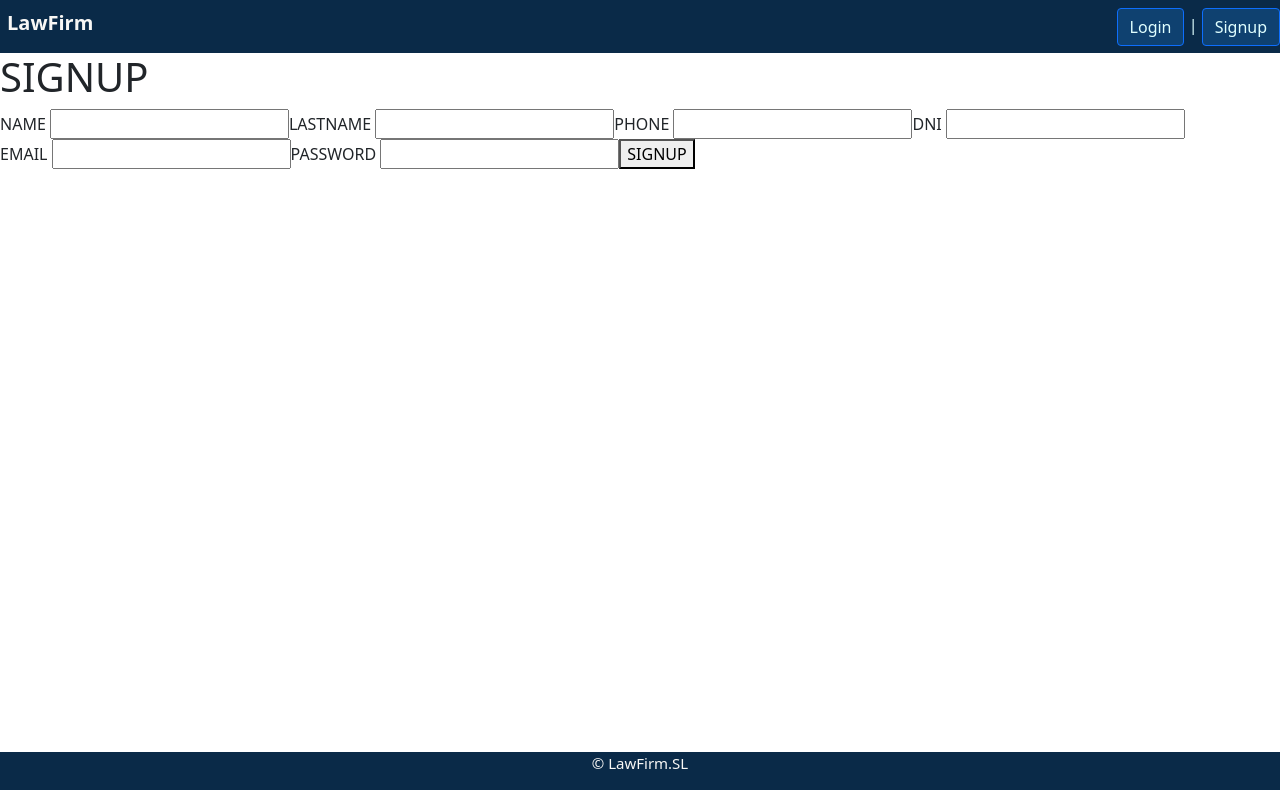
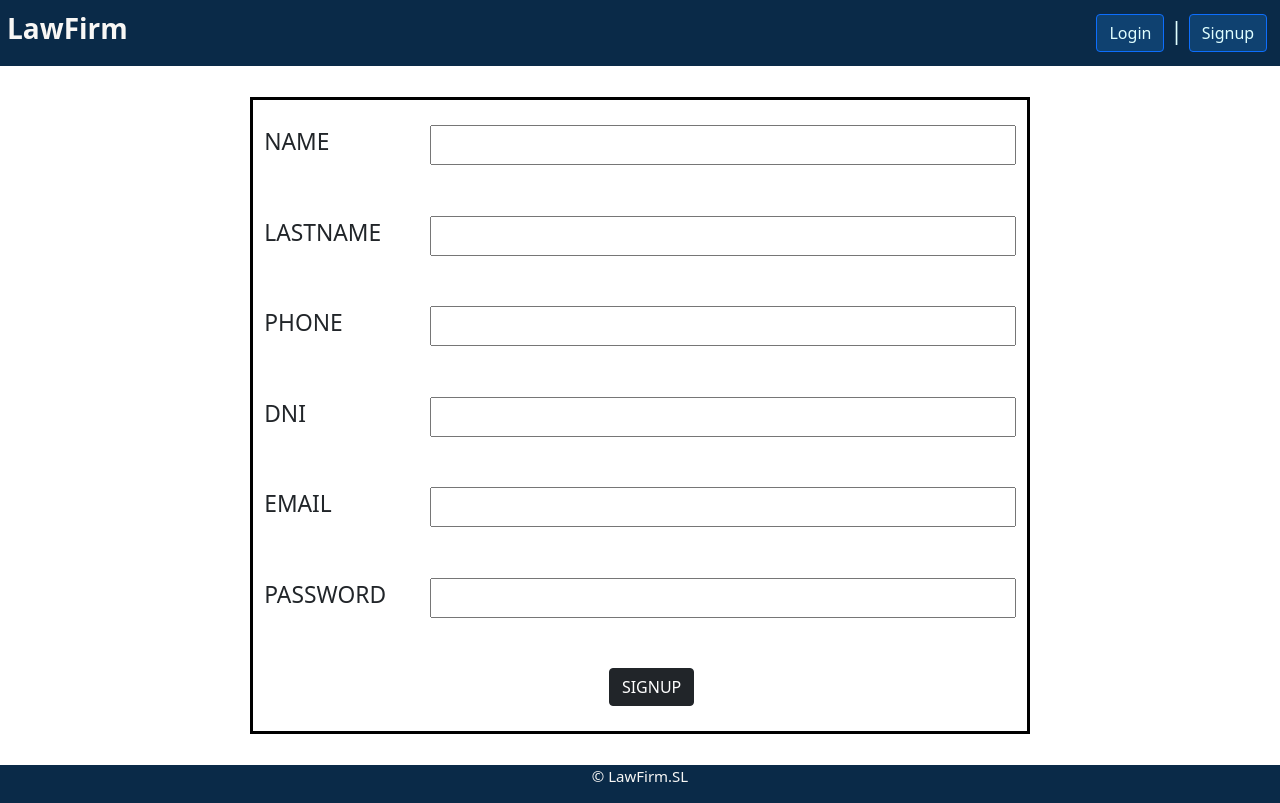
Before and after one commit to JeniferCB/LawFirm-Frontend, a Vue app in the folder vueLawFirm/: page /signup in a window 1280 px wide. Built offline with nearby package versions, Linux system fonts and the light colour scheme.

Commit message:
SECOND COMMIT Queda por perfilar Signup y Login. Hemos finalizado el estilado de los mismos.

```diff
--- a/vueLawFirm/package.json
+++ b/vueLawFirm/package.json
@@ -10,6 +10,7 @@
   "dependencies": {
     "axios": "^1.1.3",
     "bootstrap": "^5.2.2",
+    "mitt": "^3.0.0",
     "vue": "^3.2.41",
     "vue-router": "^4.1.5"
   },
--- a/vueLawFirm/src/App.vue
+++ b/vueLawFirm/src/App.vue
@@ -41,6 +41,7 @@ export default {
 <style scoped>
 .app {
     height: 95vh ;
+    font-size: calc(10px + 1vw);
 }
 .body  {
     overflow-y: scroll;
--- a/vueLawFirm/src/components/HeaderFirm.vue
+++ b/vueLawFirm/src/components/HeaderFirm.vue
@@ -49,14 +49,14 @@ export default {
 .navigation {
     display: flex;
     width: 100%;
-    height: 7%;
+    height: calc(7% + 1vw);
     background-color:rgb(10, 42, 72);
     justify-content: space-between;
     align-items: center;
 }
 
 .title1 {
-    font-size: 20px;
+    font-size: calc(20px + 1vh);
 
     font-style: normal;
     font-weight: bold;
@@ -66,14 +66,16 @@ export default {
 }
 
 .btn-primary {
-    height: 100% !important;
+    height: calc(80% + 1vh) !important;
     text-align: center;
     background-color:rgb(15, 65, 112) ;
-
     color: lightcyan;
 }
 .testlog{
     color:lightcyan;
 
 }
+nav {
+    margin-right: 1%;
+}
 </style>
--- a/vueLawFirm/src/main.js
+++ b/vueLawFirm/src/main.js
@@ -1,11 +1,12 @@
 import { createApp } from 'vue'
 import App from './App.vue'
 import router from './router'
+import mitt from 'mitt'
 
-
-
+const emitter = mitt()
 const app = createApp(App)
 
 app.use(router)
 
+app.config.globalProperties.emitter  = emitter
 app.mount('#app')
--- a/vueLawFirm/src/views/LoginView.vue
+++ b/vueLawFirm/src/views/LoginView.vue
@@ -1,15 +1,18 @@
 <template>
     <div class="format">
         <div class="login">
-            <div >
-                 EMAIL
+            <div>
+                <label>EMAIL</label>
                 <input class="email" type="email" v-model="newUser.email" />
             </div>
-            <div >
-                 PASSWORD
+            <div>
+                <label>PASSWORD</label>
                 <input class="pass" type="password" @keydown.prevent.enter="loginUser()" v-model="newUser.password" />
             </div>
-            <button @click.prevent="loginUser()">LOGIN</button>
+
+            <div class="button">
+                <button class="btn btn-dark" @click.prevent="loginUser()">LOGIN</button>
+            </div>
         </div>
     </div>
 
@@ -48,20 +51,37 @@ export default {
     align-items: center;
     justify-content: center;
 }
+
 .login {
     border: 3px solid black;
-    height: 30%;
-    width: 40%;
+    height: calc(40% + 1vh);
+    width: calc(60% + 1vw);
     display: flex;
     flex-direction: column;
     justify-content: space-around;
 }
+label{
+    margin-left: 1.5%;
+}
+
 .email {
     margin-left: 10%;
     width: 70%;
 }
+
 .pass {
-    margin-left: 3%;
+    margin-left: 2.5%;
     width: 50%;
 }
+
+.btn-dark {
+    width: calc( 20% + 1vw);
+    font-size: calc( 5px + 1vw);
+
+}
+.button{
+    width:100%;
+    display:flex;
+    justify-content: center;
+}
 </style>
--- a/vueLawFirm/src/views/SignupView.vue
+++ b/vueLawFirm/src/views/SignupView.vue
@@ -1,36 +1,35 @@
 <template>
-    <main>
-      <h1>SIGNUP</h1>
-      <form class="form">
-        <label>
-        NAME
+    <div class="format">
+        <div class="form">
+            <div>
+                <label>NAME</label>
                 <input type="text" v-model="newUser.name" />
-      </label>
-      <label>
-        LASTNAME
-        <input type="text" v-model="newUser.surname"/>
-      </label>
-      <label>
-        PHONE
-        <input type="text" v-model="newUser.phone"/>
-      </label>
-      <label>
-        DNI
-        <input type="text" v-model="newUser.identification"/>
-      </label>
-      <label>
-        EMAIL
-        <input type="email" v-model="newUser.email"/>
-      </label>
-
-      <label>
-        PASSWORD
+            </div>
+            <div>
+                <label>LASTNAME</label>
+                <input type="text" v-model="newUser.surname" />
+            </div>
+            <div>
+                <label>PHONE</label>
+                <input type="text" v-model="newUser.phone" />
+            </div>
+            <div>
+                <label>DNI</label>
+                <input type="text" v-model="newUser.identification" />
+            </div>
+            <div>
+                <label>EMAIL</label>
+                <input type="email" v-model="newUser.email" />
+            </div>
+            <div>
+                <label>PASSWORD</label>
                 <input type="password" v-model="newUser.password" />
-      </label>
-
-      <button @click.prevent="signupUser()">SIGNUP</button>
-    </form>
-  </main>
+            </div>
+            <div class="register">
+                <button class="btn btn-dark" @click.prevent="signupUser()">SIGNUP</button>
+            </div>
+        </div>
+    </div>
 </template>
 
 <script>
@@ -42,10 +41,11 @@ export default {
             newUser: {
                 name: '',
                 lastname: '',
-        phone:'',
+                phone: '',
                 dni: '',
                 email: '',
-        password: ''
+                password: '',
+                rol: 'client'
             }
         }
     },
@@ -61,4 +61,33 @@ export default {
 </script>
 
 <style>
+.format {
+    height: 100%;
+    width: 100%;
+    display: flex;
+    align-items: center;
+    justify-content: center;
+}
+.form {
+    display: flex;
+    flex-direction: column;
+    height: calc(90% + 1vh);
+    width: calc(60% + 1vw);
+    border: 3px solid black;
+    justify-content: space-around;
+}
+.form div{
+    margin: 1.5%;
+    display: flex;
+    justify-content: space-between;
+}
+.form div input{
+    width: 78%;
+}
+.form .register{
+    width: 100%;
+    display: flex;
+    justify-content: center;
+    font-size: calc( 5px + 1vw);
+}
 </style>
```
Also changed, not shown: 1 other file (tests, documents, lock files or other folders). Lines whose indentation alone changed are shown as unchanged.
